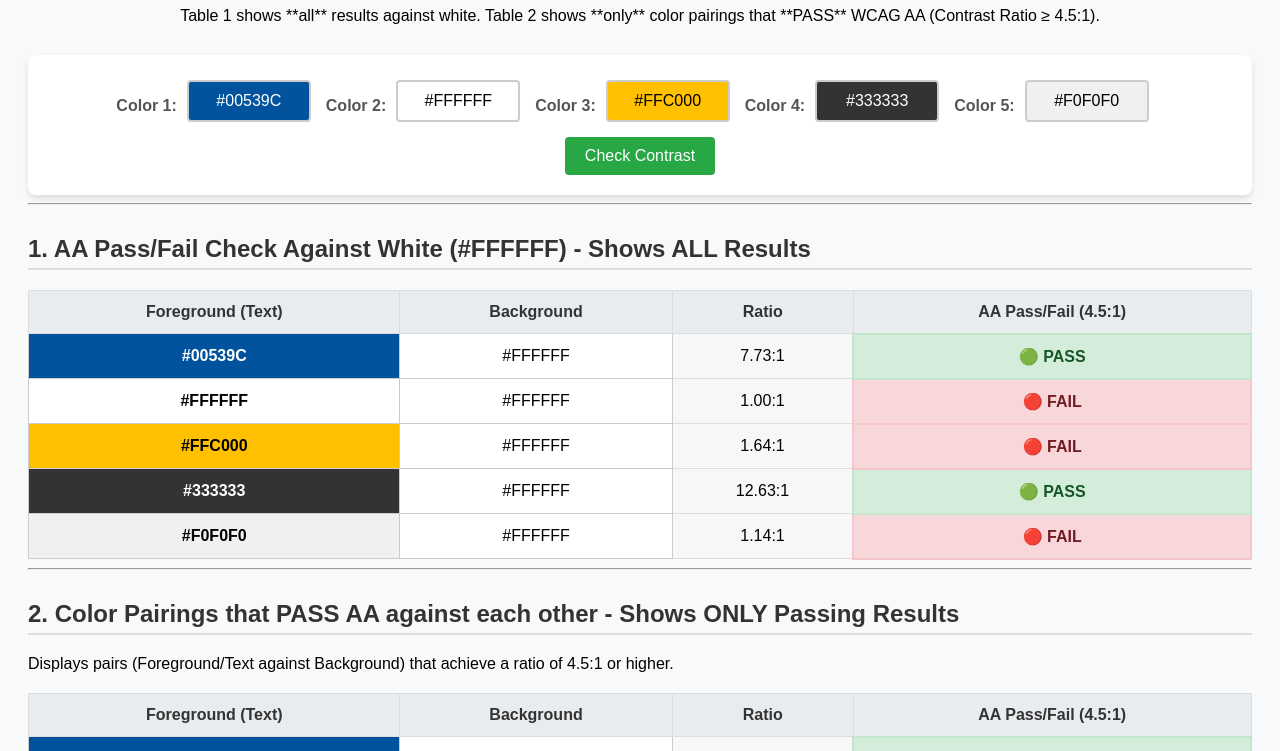
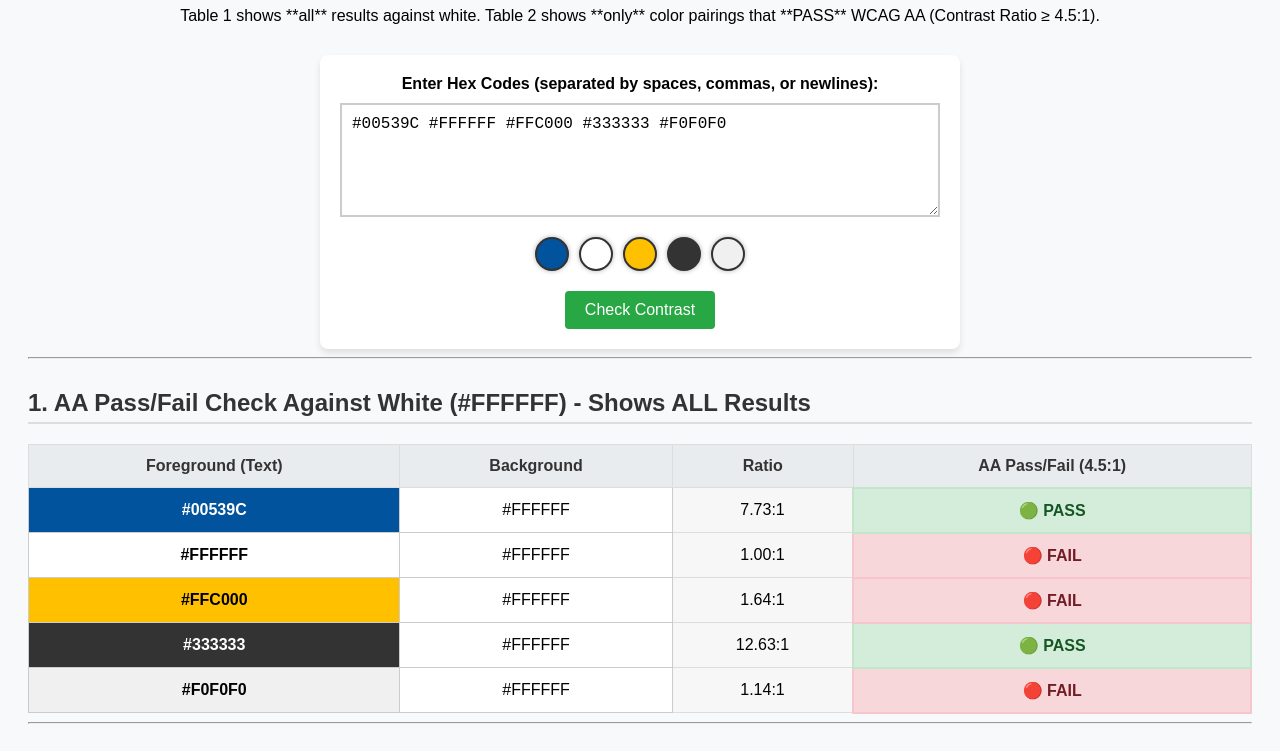
Before and after one commit to SS-Bethany/wcag-color-checker, a plain HTML site: page index.html in a window 1280 px wide. Shown: the part 101-852 px from the top of the page. Drawn offline with Linux system fonts and the light colour scheme.

Commit message:
Add files via upload

```diff
--- a/index.html
+++ b/index.html
@@ -3,9 +3,9 @@
 <head>
     <meta charset="UTF-8">
     <meta name="viewport" content="width=device-width, initial-scale=1.0">
-    <title>WCAG AA Contrast Checker (Custom Filter)</title>
+    <title>WCAG AA Contrast Checker (Single Input)</title>
     <style>
-        /* --- CSS Styling (Retained for Clear Pass/Fail) --- */
+        /* --- CSS Styling --- */
         body {
             font-family: Arial, sans-serif;
             padding: 20px;
@@ -23,27 +23,26 @@
         }
         #input-section {
             display: flex;
-            flex-wrap: wrap;
+            flex-direction: column; /* Changed to column for vertical stacking */
             align-items: center;
-            justify-content: center;
             padding: 20px;
             background-color: #ffffff;
             border-radius: 8px;
             box-shadow: 0 4px 6px rgba(0, 0, 0, 0.1);
+            max-width: 600px; /* Constrain width for cleaner look */
+            margin: 0 auto;
         }
-        label {
-            margin-right: 5px;
-            font-weight: bold;
-            color: #555;
-        }
-        input[type="text"] {
+        /* New Textarea Style */
+        #color-input {
             padding: 10px;
-            margin: 5px 15px 15px 5px;
+            margin: 10px 0 15px 0;
             border: 2px solid #ccc;
             font-size: 16px;
-            width: 100px;
-            text-align: center;
-            border-radius: 4px;
+            width: 100%;
+            min-height: 100px;
+            box-sizing: border-box;
+            resize: vertical;
+            font-family: monospace;
         }
         button {
             padding: 10px 20px;
@@ -54,6 +53,22 @@
             font-size: 16px;
             border-radius: 4px;
         }
+        /* New Swatch Area Style */
+        #color-swatches {
+            display: flex;
+            flex-wrap: wrap;
+            justify-content: center;
+            margin-bottom: 15px;
+        }
+        .color-swatch {
+            width: 30px;
+            height: 30px;
+            margin: 5px;
+            border: 2px solid #333;
+            border-radius: 50%;
+            box-shadow: 0 0 5px rgba(0,0,0,0.3);
+        }
+        /* Table Styles */
         table {
             width: 100%;
             border-collapse: collapse;
@@ -83,40 +98,30 @@
             font-weight: bold;
             border: 2px solid #f5c6cb;
         }
-
-        /* Color Cells & Ratio Cell */
+        td:nth-child(3) {
+            background-color: #f7f7f7;
+        }
         #white-contrast-results td:first-child,
         #all-pairings-results td:first-child,
         #all-pairings-results td:nth-child(2) {
             font-weight: bold;
             color: #333;
         }
-        td:nth-child(3) {
-            background-color: #f7f7f7;
-        }
     </style>
 </head>
 <body>
-    <h1>SmartSites WCAG Color Contrast Checker</h1>
+    <h1>SmartSites Custom WCAGG Contrast Checker</h1>
     <p style="text-align: center; margin-bottom: 30px;">
         Table 1 shows **all** results against white. Table 2 shows **only** color pairings that **PASS** WCAG AA (Contrast Ratio ≥ 4.5:1).
     </p>
 
     <div id="input-section">
-        <label for="color1">Color 1:</label>
-        <input type="text" id="color1" value="#00539C" placeholder="#RRGGBB">
+        <label for="color-input" style="width: 100%; text-align: center; font-weight: bold;">Enter Hex Codes (separated by spaces, commas, or newlines):</label>
+        <textarea id="color-input"
+            placeholder="#00539C #FFFFFF #FFC000 #333333 #F0F0F0"
+            rows="5">#00539C #FFFFFF #FFC000 #333333 #F0F0F0</textarea>
 
-        <label for="color2">Color 2:</label>
-        <input type="text" id="color2" value="#FFFFFF" placeholder="#RRGGBB">
-
-        <label for="color3">Color 3:</label>
-        <input type="text" id="color3" value="#FFC000" placeholder="#RRGGBB">
-
-        <label for="color4">Color 4:</label>
-        <input type="text" id="color4" value="#333333" placeholder="#RRGGBB">
-
-        <label for="color5">Color 5:</label>
-        <input type="text" id="color5" value="#F0F0F0" placeholder="#RRGGBB">
+        <div id="color-swatches"></div>
 
         <button onclick="checkContrast()">Check Contrast</button>
     </div>
@@ -157,16 +162,21 @@
     <script>
         // --- Core WCAG Calculation Functions ---
         function hexToRgb(hex) {
-            const shorthandRegex = /^#?([a-f\d])([a-f\d])([a-f\d])$/i;
-            hex = hex.replace(shorthandRegex, function(m, r, g, b) {
-                return r + r + g + g + b + b;
-            });
-            const result = /^#?([a-f\d]{2})([a-f\d]{2})([a-f\d]{2})$/i.exec(hex);
-            return result ? [
-                parseInt(result[1], 16),
-                parseInt(result[2], 16),
-                parseInt(result[3], 16)
-            ] : [0, 0, 0];
+            let cleanHex = hex.trim().toUpperCase().replace(/^#/, '');
+
+            if (cleanHex.length === 3) {
+                cleanHex = cleanHex.split('').map(char => char + char).join('');
+            }
+
+            if (cleanHex.length !== 6) {
+                return [0, 0, 0];
+            }
+
+            const r = parseInt(cleanHex.substring(0, 2), 16);
+            const g = parseInt(cleanHex.substring(2, 4), 16);
+            const b = parseInt(cleanHex.substring(4, 6), 16);
+
+            return [r, g, b];
         }
 
         function getLuminance(rgb) {
@@ -185,28 +195,44 @@
 
         const WCAG_AA_NORMAL = 4.5;
 
-        /**
-         * Checks the contrast ratio against the WCAG AA standard (4.5:1).
-         */
         function checkWCAG_AA(ratio) {
             return ratio >= WCAG_AA_NORMAL;
         }
 
-        // --- The Main JavaScript Execution ---
+        // Helper to convert RGB back to Hex (used for consistent display)
+        function rgbToHex([r, g, b]) {
+            const toHex = c => {
+                const hex = c.toString(16);
+                return hex.length === 1 ? '0' + hex : hex;
+            };
+            return `${toHex(r)}${toHex(g)}${toHex(b)}`.toUpperCase();
+        }
 
-        /**
-         * Generates the HTML for a single WCAG check result row, focused on AA.
-         */
+        // --- Core Application Functions ---
+
+        // NEW FUNCTION: Updates the visual swatches below the textarea
+        function updateSwatches(hexCodes) {
+            const swatchesDiv = document.getElementById('color-swatches');
+            swatchesDiv.innerHTML = ''; // Clear previous swatches
+
+            hexCodes.forEach(hex => {
+                const swatch = document.createElement('div');
+                swatch.className = 'color-swatch';
+                swatch.style.backgroundColor = hex;
+                swatchesDiv.appendChild(swatch);
+            });
+        }
+
         function createResultRow_AA(foregroundHex, backgroundHex, ratio) {
             const passesAA = checkWCAG_AA(ratio);
             const ratioStr = ratio.toFixed(2);
 
-            // Ensures the <td> elements get the correct class for styling
             const getResultCell = (pass) => `<td class="${pass ? 'pass' : 'fail'}">${pass ? '🟢 PASS' : '🔴 FAIL'}</td>`;
+            const fgLuminance = getLuminance(hexToRgb(foregroundHex));
 
             let html = `
                 <tr>
-                    <td style="background-color: ${foregroundHex}; border: 1px solid #ccc; color: ${getLuminance(hexToRgb(foregroundHex)) > 0.179 ? '#000000' : '#FFFFFF'};">${foregroundHex}</td>
+                    <td style="background-color: ${foregroundHex}; border: 1px solid #ccc; color: ${fgLuminance > 0.179 ? '#000000' : '#FFFFFF'};">${foregroundHex}</td>
                     <td style="background-color: ${backgroundHex}; border: 1px solid #ccc; color: ${getLuminance(hexToRgb(backgroundHex)) > 0.179 ? '#000000' : '#FFFFFF'};">${backgroundHex}</td>
                     <td>${ratioStr}:1</td>
                     ${getResultCell(passesAA)}
@@ -215,7 +241,6 @@
             return html;
         }
 
-        // --- ADJUSTED FUNCTION: Shows ALL results (Pass/Fail) ---
         function checkAgainstWhite(hexCodes) {
             const WHITE_HEX = "#FFFFFF";
             const WHITE_LUMINANCE = 1.0;
@@ -228,14 +253,12 @@
                 const fgL = getLuminance(hexToRgb(fgHex));
                 const ratio = getContrastRatio(WHITE_LUMINANCE, fgL);
 
-                // NO FILTERING: Add the row regardless of pass/fail status
                 html += createResultRow_AA(fgHex, WHITE_HEX, ratio);
             });
 
             resultsTable.innerHTML = html;
         }
 
-        // --- FILTERED FUNCTION: Shows ONLY Passing results ---
         function checkAllPairings(hexCodes) {
             const resultsTable = document.querySelector('#all-pairings-results tbody');
             resultsTable.innerHTML = '';
@@ -255,7 +278,6 @@
 
                     const ratio = getContrastRatio(fgL, bgL);
 
-                    // --- FILTERING STEP ---
                     if (checkWCAG_AA(ratio)) {
                          html += createResultRow_AA(fgHex, bgHex, ratio);
                          passesFound++;
@@ -263,7 +285,6 @@
                 }
             }
 
-            // Display a message if no pairings passed
             if (passesFound === 0) {
                  resultsTable.innerHTML = '<tr><td colspan="4" class="fail">No pairings passed AA contrast.</td></tr>';
             } else {
@@ -275,21 +296,30 @@
          * Main function triggered by the button click and on page load.
          */
         function checkContrast() {
-            const hexCodes = [];
-            for (let i = 1; i <= 5; i++) {
-                const inputElement = document.getElementById(`color${i}`);
+            const inputElement = document.getElementById('color-input');
+            const rawInput = inputElement.value.trim().toUpperCase();
 
-                let hex = inputElement.value.trim().toUpperCase();
-                if (!hex.startsWith('#')) {
-                    hex = '#' + hex;
-                }
+            // Regex to find 6 hex digits, optionally preceded by a #
+            const hexCodeRegex = /#?([0-9A-F]{6})/g;
+            const matches = [...rawInput.matchAll(hexCodeRegex)];
 
-                hexCodes.push(hex);
+            const hexCodes = matches.map(match => {
+                const rgb = hexToRgb(match[0]);
+                // Re-format to #RRGGBB using the robust conversion
+                return `#${rgbToHex(rgb)}`;
+            });
 
-                // Update the input element's background and text color for visual feedback
-                inputElement.style.backgroundColor = hex;
-                inputElement.style.color = getLuminance(hexToRgb(hex)) > 0.179 ? '#000000' : '#FFFFFF';
+            if (hexCodes.length === 0) {
+                alert("Please enter at least one valid 6-digit hex code.");
+                // Clear tables and swatches if no codes are found
+                document.querySelector('#white-contrast-results tbody').innerHTML = '';
+                document.querySelector('#all-pairings-results tbody').innerHTML = '';
+                updateSwatches([]);
+                return;
             }
+
+            // Update the visual swatches
+            updateSwatches(hexCodes);
 
             // Execute the checks
             checkAgainstWhite(hexCodes);
```
